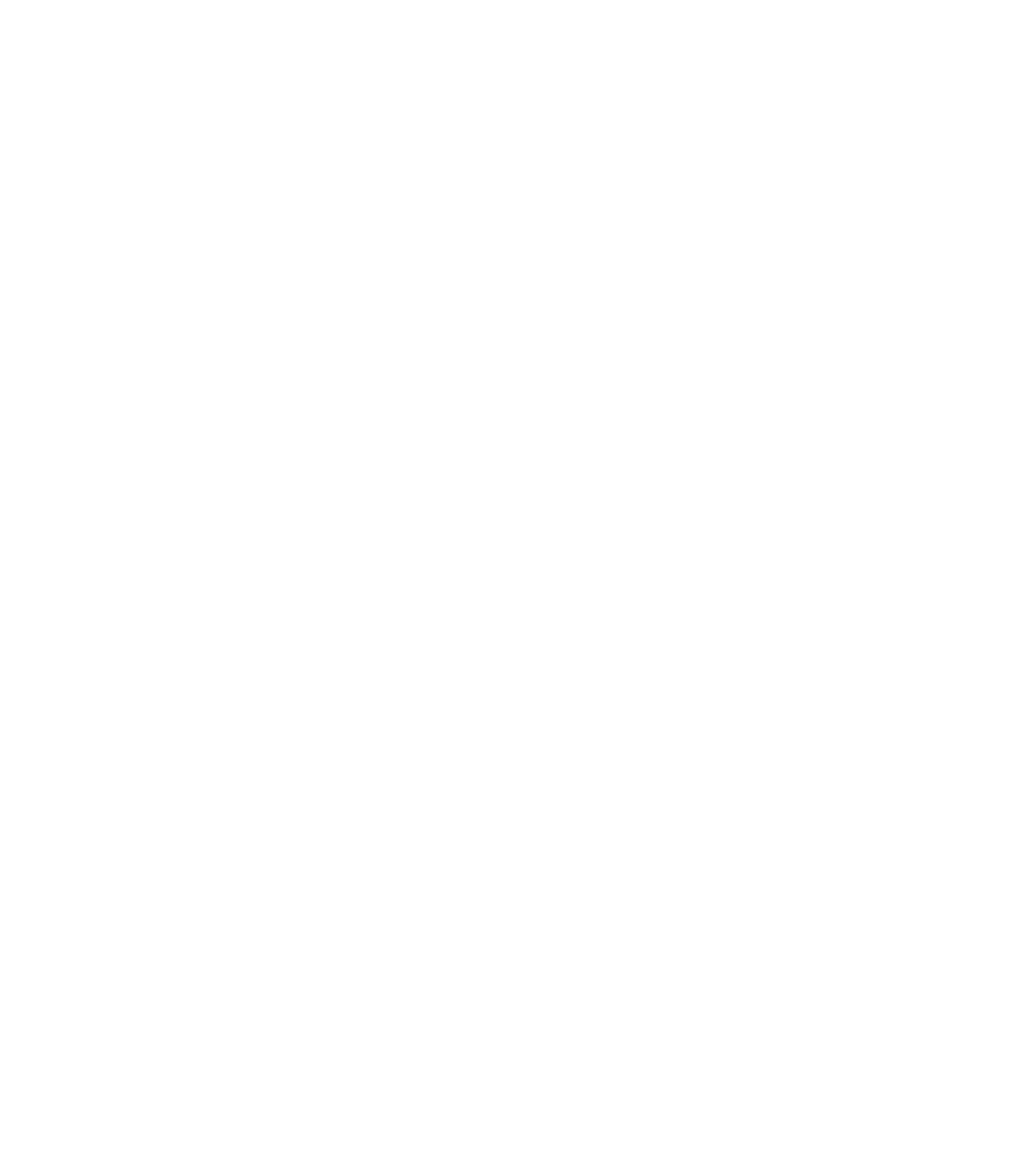
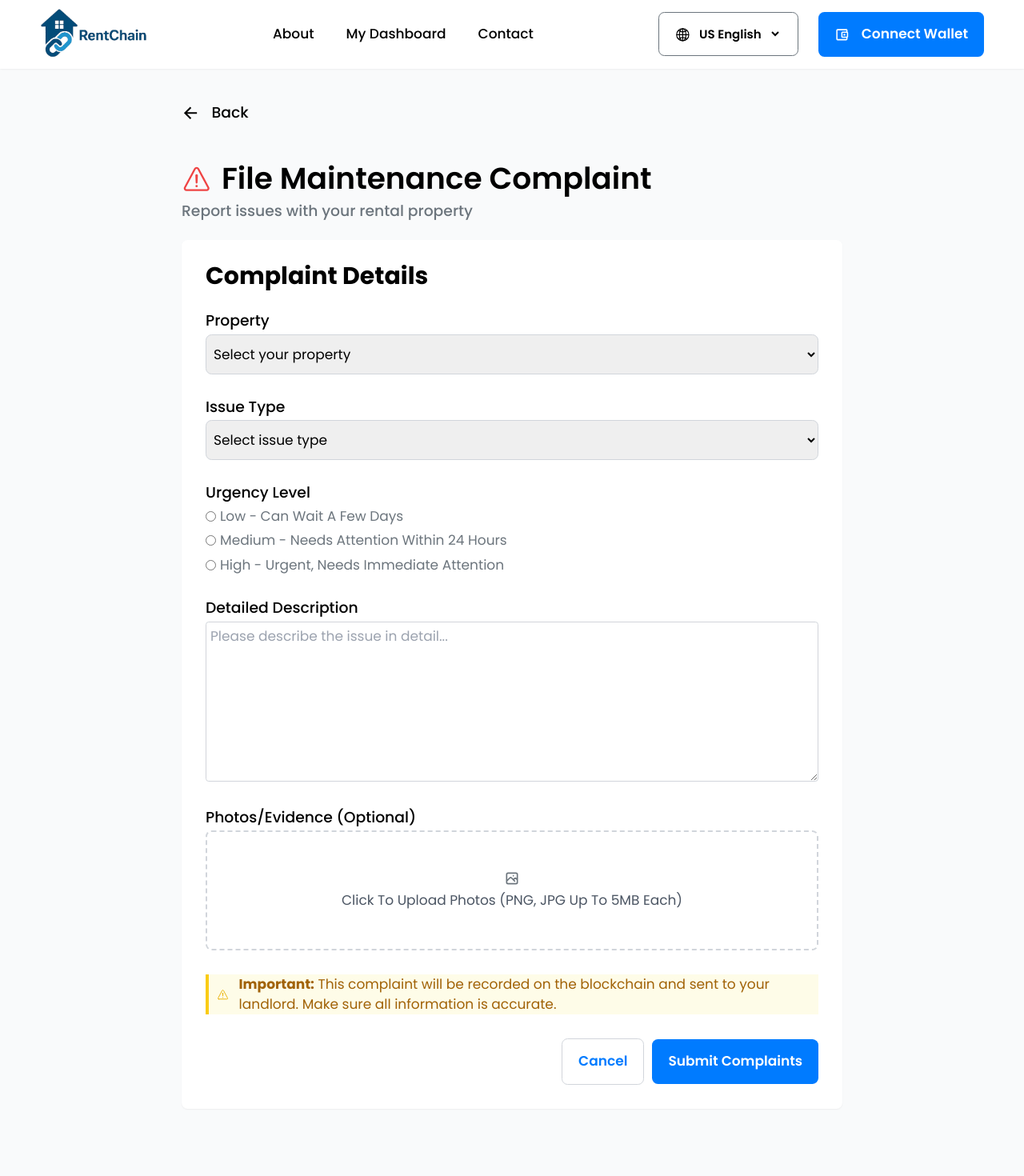
Before and after one commit to Jo-shua09/RentChain, a React (Vite) app in the folder Frontend/RentChain/: page /dashboard/tenant-dashboard/File-complaints in a window 1280 px wide. Before the commit this address had no page. Shown: the top 1470 px of the page at 80% size. Before the commit the page ends 800 px from the top, so only its background shows below. Built offline with nearby package versions, Linux system fonts and the light colour scheme.

Commit message:
feat: add FileComplaints and OwnedProperties components, update routing in AppRouter, and enhance DashboardNavigation and QuickAction with new links
DONE WITH TENANT DASHBOARD

```diff
--- a/Frontend/RentChain/src/components/ui/FileComplaints.jsx
+++ b/Frontend/RentChain/src/components/ui/FileComplaints.jsx
@@ -1,7 +1,210 @@
+import React, { useState } from "react";
+import { Button, ButtonThree, ButtonTwo } from "../common/Button";
+import { IoArrowBackSharp, IoWarningOutline } from "react-icons/io5";
+import { useNavigate } from "react-router-dom";
+
 export default function FileComplaints() {
+  const [formData, setFormData] = useState({
+    property: "",
+    urgency: "",
+    issueType: "",
+    description: "",
+    photos: [],
+  });
+
+  const properties = ["you have no property yet"];
+
+  const issueTypes = ["Plumbing", "Electrical", "Heating/Cooling", "Appliances", "Structural", "Pest Control", "Security", "Other"];
+
+  const handleChange = (e) => {
+    const { name, value } = e.target;
+    setFormData((prev) => ({
+      ...prev,
+      [name]: value,
+    }));
+  };
+
+  const handleFileChange = (e) => {
+    setFormData((prev) => ({
+      ...prev,
+      photos: [...e.target.files],
+    }));
+  };
+
+  const handleSubmit = (e) => {
+    e.preventDefault();
+    // Handle form submission (e.g., send to blockchain/landlord)
+    console.log(formData);
+    alert("Complaint submitted successfully!");
+  };
+
+  const navigate = useNavigate();
+
   return (
-    <div className="">
-      <div className=""></div>
+    <div className="w-full section-page !py-52 bg-gray-50">
+      <div className=" lg:w-[70%] md:w-[85%] sm:w-[90%] w-full pt-20 mx-auto relative">
+        <div
+          onClick={() => navigate(-1)}
+          className="absolute top-0 left-0 flex items-center cursor-pointer gap-x-6 hover:scale-95 hover:text-primary"
+        >
+          <IoArrowBackSharp className="text-4xl" />
+          <span className="text-3xl font-medium">Back</span>
+        </div>
+
+        <div className="my-10 space-y-4">
+          <h3 className="flex text-6xl font-semibold gap-x-5">
+            <IoWarningOutline className="text-6xl text-red-500" />
+            File Maintenance Complaint
+          </h3>
+          <p className="text-3xl font-medium normal-case text-secondary">Report issues with your rental property</p>
+        </div>
+
+        <div className="p-12 mx-auto bg-white shadow-sm rounded-xl">
+          <h1 className="mb-12 text-5xl font-bold">Complaint Details</h1>
+
+          <form onSubmit={handleSubmit} className="space-y-12">
+            <div className="mb-6">
+              <label className="block mb-2 text-3xl font-medium">Property</label>
+              <select
+                name="property"
+                value={formData.property}
+                onChange={handleChange}
+                className="w-full p-2 h-[5rem] normal-case border text-[1.7rem] border-gray-300 rounded-xl focus:outline-none focus:ring-2 focus:ring-blue-500"
+                required
+              >
+                <option value="">Select your property</option>
+                {properties.map((property, index) => (
+                  <option key={index} value={property}>
+                    {property}
+                  </option>
+                ))}
+              </select>
+            </div>
+
+            <div className="mb-6">
+              <label className="block mb-2 text-3xl font-medium">Issue Type</label>
+              <select
+                name="issueType"
+                value={formData.issueType}
+                onChange={handleChange}
+                className="w-full h-[5rem] normal-case p-2 border text-[1.7rem] border-gray-300 rounded-xl focus:outline-none focus:ring-2 focus:ring-blue-500"
+                required
+              >
+                <option value="">Select issue type</option>
+                {issueTypes.map((type, index) => (
+                  <option key={index} value={type}>
+                    {type}
+                  </option>
+                ))}
+              </select>
+            </div>
+
+            <div className="mb-6">
+              <label className="block mb-2 text-3xl font-medium">Urgency Level</label>
+              <div className="space-y-2">
+                <label className="flex items-center space-x-2 text-secondary text-[1.7rem]">
+                  <input
+                    type="radio"
+                    name="urgency"
+                    value="Low"
+                    checked={formData.urgency === "Low"}
+                    onChange={handleChange}
+                    className="text-blue-500"
+                    required
+                  />
+                  <span>Low - Can wait a few days</span>
+                </label>
+                <label className="flex items-center space-x-2 text-secondary text-[1.7rem]">
+                  <input
+                    type="radio"
+                    name="urgency"
+                    value="Medium"
+                    checked={formData.urgency === "Medium"}
+                    onChange={handleChange}
+                    className="text-blue-500"
+                  />
+                  <span>Medium - Needs attention within 24 hours</span>
+                </label>
+                <label className="flex items-center space-x-2 text-secondary text-[1.7rem]">
+                  <input
+                    type="radio"
+                    name="urgency"
+                    value="High"
+                    checked={formData.urgency === "High"}
+                    onChange={handleChange}
+                    className="text-blue-500"
+                  />
+                  <span>High - Urgent, needs immediate attention</span>
+                </label>
+              </div>
+            </div>
+
+            <div className="mb-6">
+              <label className="block mb-2 text-3xl font-medium">Detailed Description</label>
+              <textarea
+                name="description"
+                value={formData.description}
+                onChange={handleChange}
+                placeholder="Please describe the issue in detail..."
+                className="w-full h-[20rem] text-[1.7rem] normal-case p-2 border border-gray-300 rounded-md focus:outline-none focus:ring-2 focus:ring-blue-500"
+                required
+              />
+            </div>
+
+            <div className="mb-6">
+              <label className="block mb-2 text-3xl font-medium">Photos/Evidence (optional)</label>
+              <div className="p-4 text-center h-[15rem] flex flex-col justify-center place-content-center text-[1.7rem] border-2 border-gray-300 border-dashed rounded-xl">
+                <input type="file" multiple accept="image/png, image/jpeg" onChange={handleFileChange} className="hidden" id="file-upload" />
+                <label htmlFor="file-upload" className="cursor-pointer">
+                  <div className="flex flex-col items-center justify-center">
+                    <svg
+                      className="w-8 h-8 mb-2 text-secondary"
+                      fill="none"
+                      stroke="currentColor"
+                      viewBox="0 0 24 24"
+                      xmlns="http://www.w3.org/2000/svg"
+                    >
+                      <path
+                        strokeLinecap="round"
+                        strokeLinejoin="round"
+                        strokeWidth="2"
+                        d="M4 16l4.586-4.586a2 2 0 012.828 0L16 16m-2-2l1.586-1.586a2 2 0 012.828 0L20 14m-6-6h.01M6 20h12a2 2 0 002-2V6a2 2 0 00-2-2H6a2 2 0 00-2 2v12a2 2 0 002 2z"
+                      ></path>
+                    </svg>
+                    <p className="text-gray-600">Click to upload photos (PNG, JPG up to 5MB each)</p>
+                  </div>
+                </label>
+                {formData.photos.length > 0 && <div className="mt-2 text-2xl text-secondary">{formData.photos.length} file(s) selected</div>}
+              </div>
+            </div>
+
+            <div className="p-4 mb-6 mt-10 border-l-4 h-[5rem] flex items-center border-yellow-400 bg-yellow-50">
+              <div className="flex items-center gap-x-2">
+                <IoWarningOutline className="text-4xl text-yellow-500" />
+                <div className="ml-3">
+                  <p className="text-[1.7rem] normal-case text-yellow-700">
+                    <span className="font-bold">Important:</span> This complaint will be recorded on the blockchain and sent to your landlord. Make
+                    sure all information is accurate.
+                  </p>
+                </div>
+              </div>
+            </div>
+
+            <div className="flex justify-end mt-16 space-x-4">
+              <button type="button">
+                <ButtonTwo
+                  name="cancel"
+                  className="px-4 py-2 text-gray-700 border border-gray-300 rounded-md hover:bg-gray-50 focus:outline-none focus:ring-2 focus:ring-blue-500"
+                />
+              </button>
+
+              <button type="submit">
+                <Button name="submit complaints" />
+              </button>
+            </div>
+          </form>
+        </div>
+      </div>
     </div>
   );
 }
--- /dev/null
+++ b/Frontend/RentChain/src/components/ui/OwnedProperties.jsx
@@ -0,0 +1,7 @@
+export default function OwnedProperties() {
+  return (
+    <div className="w-full section-page !py-52">
+      <div className="flex items-center justify-center m-auto text-5xl italic normal-case">You have no property yet!</div>
+    </div>
+  );
+}
--- a/Frontend/RentChain/src/components/ui/User.jsx
+++ b/Frontend/RentChain/src/components/ui/User.jsx
@@ -1,7 +1,7 @@
 import { CiWallet } from "react-icons/ci";
 import { Button } from "../common/Button";
 import { IoAdd, IoNotifications } from "react-icons/io5";
-import { useLocation } from "react-router-dom";
+import { Link, useLocation } from "react-router-dom";
 
 export default function User() {
   const location = useLocation();
@@ -9,7 +9,9 @@
 
   return pathname != "/dashboard/landlord-dashboard" ? (
     <div className="flex items-center w-full gap-x-10">
-      <Button name="pay rent" icon={<CiWallet className="text-4xl" />} />
+      <Link to="/dashboard/tenant-dashboard/payment">
+        <Button name="pay rent" icon={<CiWallet className="text-4xl" />} />
+      </Link>
       <div className="flex items-center px-8 py-6 text-3xl font-medium border cursor-pointer hover:scale-95 border-secondary rounded-xl gap-x-6">
         <IoNotifications className="text-4xl" />
         notifications
--- a/Frontend/RentChain/src/routes/AppRouter.jsx
+++ b/Frontend/RentChain/src/routes/AppRouter.jsx
@@ -18,6 +18,8 @@
 import PropertyDetails from "../components/sections/Listings/PropertyDetails";
 import Chat from "../components/ui/Chat";
 import Payment from "../components/ui/Payment";
+import FileComplaints from "../components/ui/FileComplaints";
+import OwnedProperties from "../components/ui/OwnedProperties";
 
 export default function AppRouter() {
   return (
@@ -35,11 +37,12 @@
           <Route path="/dashboard/landlord-dashboard/properties/:title" element={<PropertyDetails />} />
 
           <Route path="/dashboard/tenant-dashboard" element={<TenantDashboard />} />
-          {/* <Route path="/dashboard/tenant-dashboard/properties/:title/chat" element={<Chat />} /> */}
           <Route path="/dashboard/tenant-dashboard/payment" element={<Payment />} />
+          <Route path="/dashboard/tenant-dashboard/my-properties" element={<OwnedProperties />} />
           <Route path="/dashboard/tenant-dashboard/properties/payment" element={<Payment />} />
           <Route path="/dashboard/tenant-dashboard/properties" element={<Properties />} />
           <Route path="/dashboard/tenant-dashboard/properties/:title" element={<PropertyDetails />} />
+          <Route path="/dashboard/tenant-dashboard/File-complaints" element={<FileComplaints />} />
           <Route path="/dashboard/tenant-dashboard/chat" element={<Chat />} />
 
           <Route path="/dashboard/chat" element={<Chat />} />
```
Also changed, not shown: Frontend/RentChain/src/components/sections/Dashboards/DashboardNavigation.jsx (+6 -4 lines), Frontend/RentChain/src/components/ui/QuickAction.jsx (+7 -5 lines).
